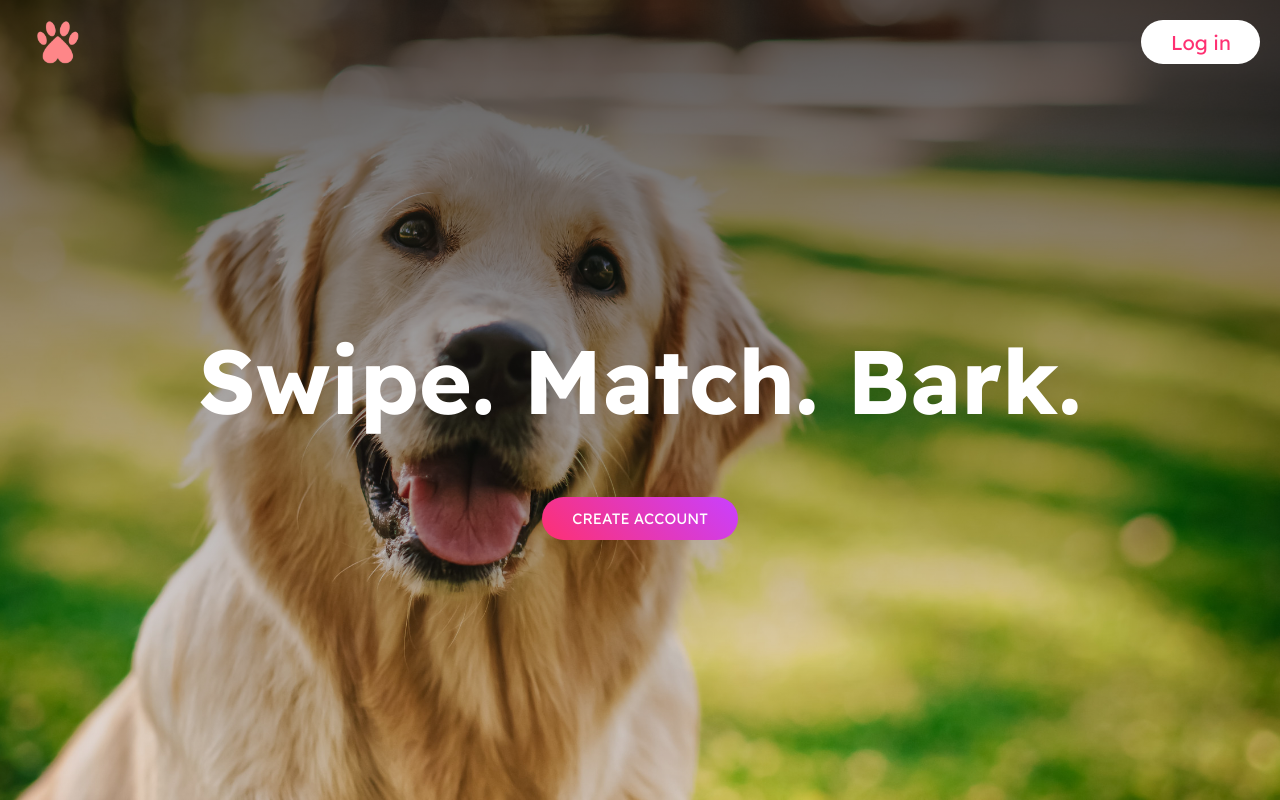
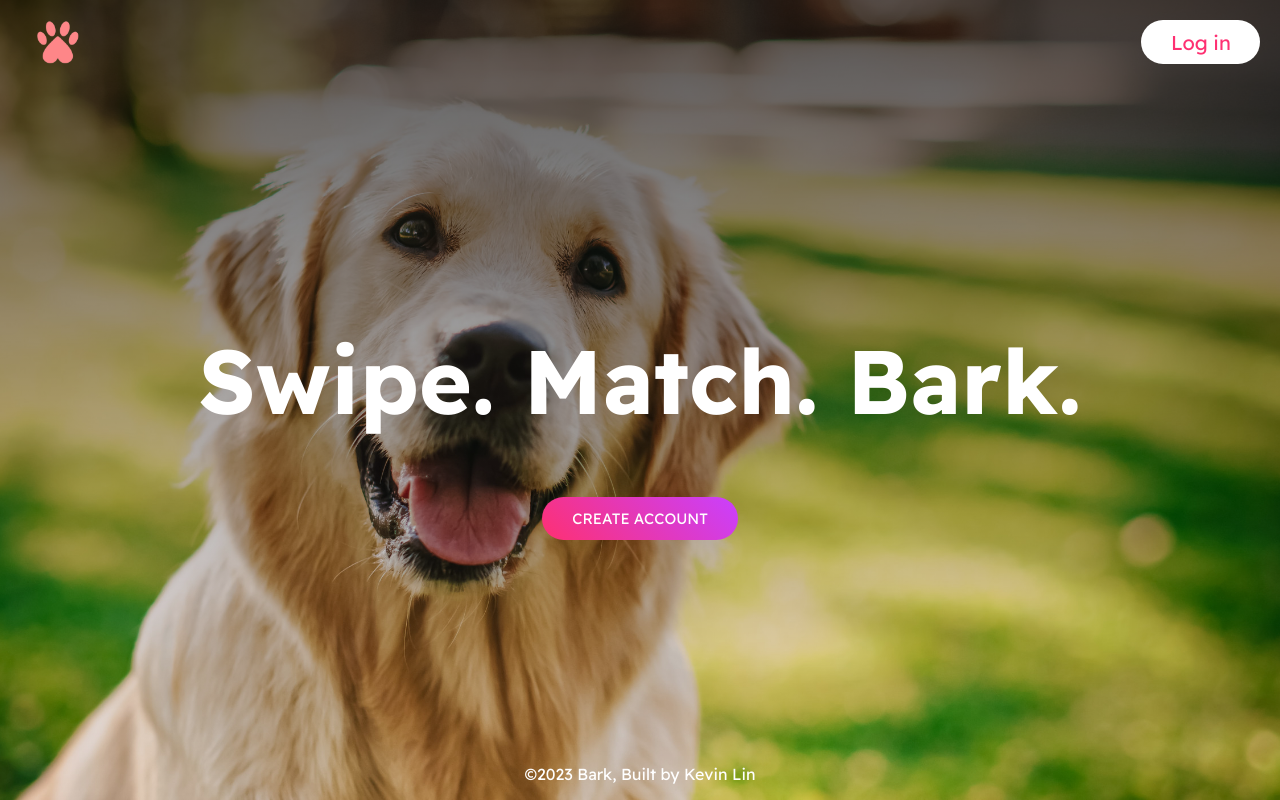
Before and after one commit to kevinlinpt/bark, a React (Create React App) app in the folder client/: page / in a window 1280 px wide. Built offline with nearby package versions, Linux system fonts and the light colour scheme; the HTML template or start-up script is replaced by a standard one.

Commit message:
added footer to homepage

```diff
--- /dev/null
+++ b/client/src/components/Footer.css
@@ -0,0 +1,11 @@
+.main-footer {
+  position: absolute;
+  bottom: 0;
+  left: 0;
+  right: 0;
+}
+
+.footer-text {
+  color: white;
+  font-weight: 400;
+}/*# sourceMappingURL=Footer.css.map */
--- /dev/null
+++ b/client/src/components/Footer.js
@@ -0,0 +1,14 @@
+import React from "react";
+import "./Footer.scss"
+
+function Footer() {
+  return (
+    <div className="main-footer">
+      <footer>
+        <p className="footer-text">&copy;2023 Bark, Built by Kevin Lin</p>
+      </footer>
+    </div>
+  );
+}
+
+export default Footer;
--- /dev/null
+++ b/client/src/components/Footer.scss
@@ -0,0 +1,10 @@
+.main-footer {
+  position: absolute;
+  bottom: 0;
+  left: 0;
+  right: 0;
+}
+.footer-text {
+  color: white;
+  font-weight: 400;
+}
--- a/client/src/pages/HomePage.js
+++ b/client/src/pages/HomePage.js
@@ -2,6 +2,7 @@ import React, { useState } from "react";
 import { useCookies } from "react-cookie";
 import Navbar from "../components/Navbar";
 import AuthModal from "../components/AuthModal";
+import Footer from "../components/Footer";
 import "./HomePage.scss";
 
 function HomePage() {
@@ -42,6 +43,7 @@ function HomePage() {
           <AuthModal setShowModal={setShowModal} isSignedUp={isSignedUp} />
         )}
       </div>
+      <Footer/>
     </div>
   );
 }
```
Also changed, not shown: 1 other file (tests, documents, lock files or other folders).
